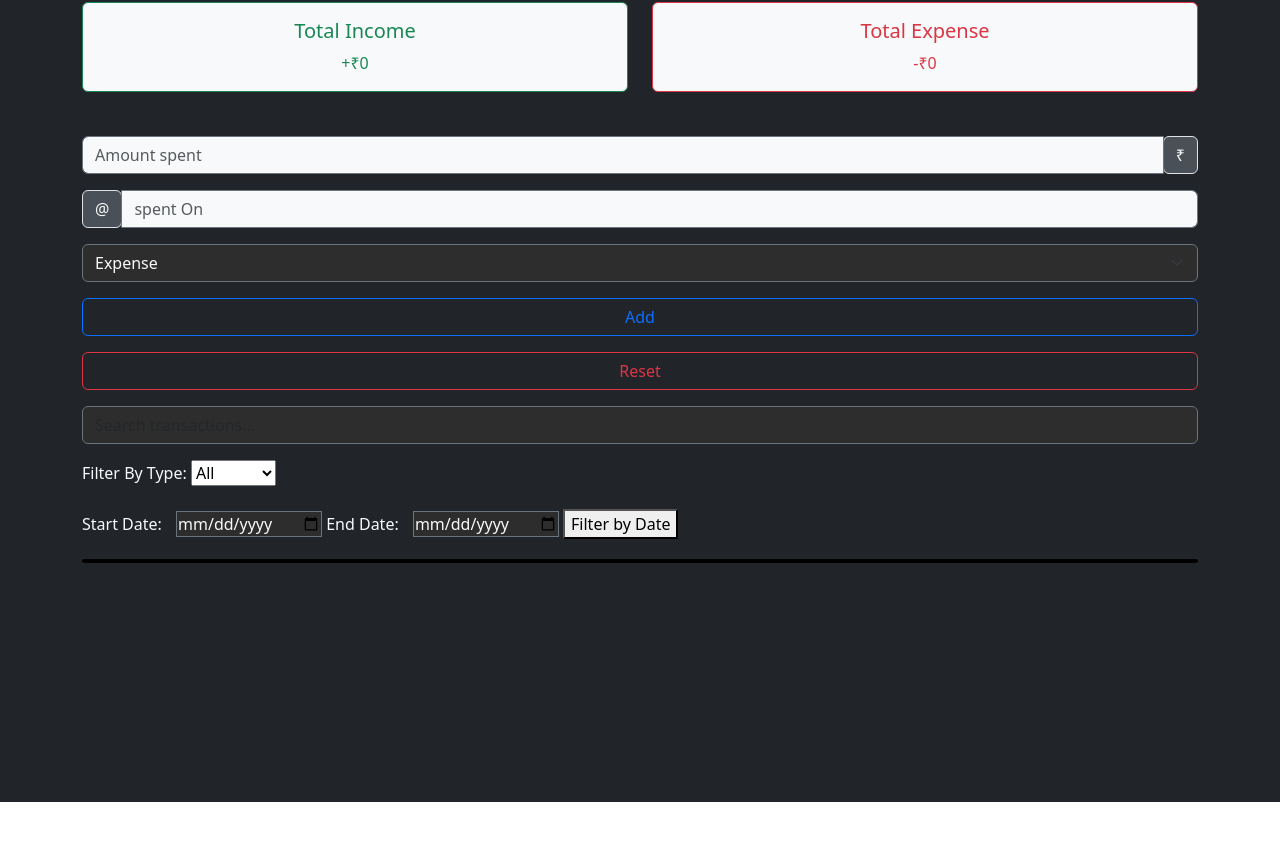
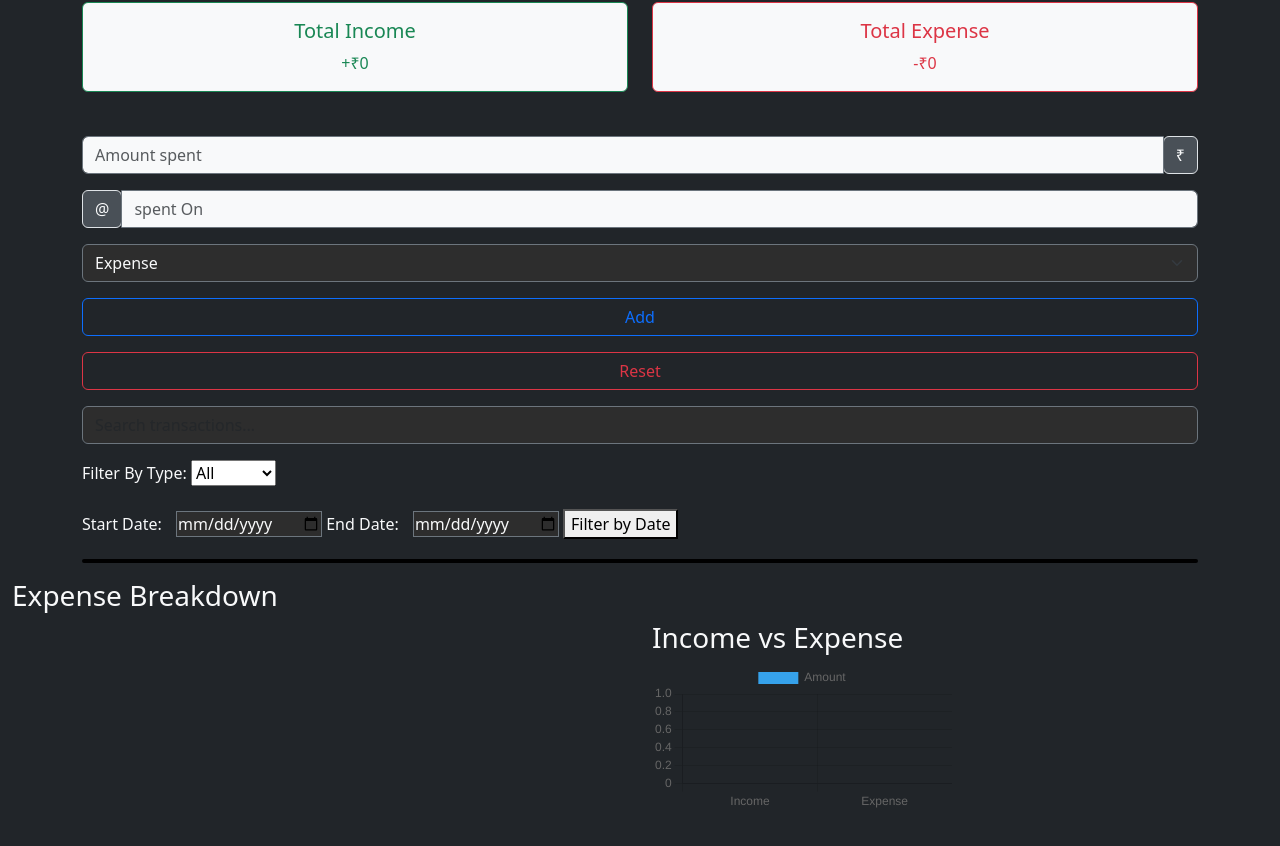
Before and after one commit to Uzrakhan/Xpense-App, a plain HTML site: page index.html in a window 1280 px wide. Shown: the part 48-894 px from the top of the page. Before the commit the page ends 850 px from the top, so only its background shows below. Drawn offline with nearby package versions, Linux system fonts and the light colour scheme.

Commit message:
Integrated charts for visualization of data

```diff
--- a/index.html
+++ b/index.html
@@ -165,11 +165,29 @@
             <div>
                 <ul class="list-group mb-3" id="expenseTable"></ul>
             </div>
+       </div>
 
+
+       <div class="d-grid">
+        <h3>Expense Breakdown</h3>
+        <div class="row">
+            <div class="col-md-6">
+                <canvas id="expenseBreakdownChart"></canvas>
+            </div>
+            <div class="col-md-6">
+                <h3>Income vs Expense</h3>
+                <canvas id="incomeVsExpenseChart"></canvas>
+            </div>
+        </div>
        </div>
+
+
+
     </div>
 
+
     <!--<p id="para"></p>-->
+    <script src="https://cdn.jsdelivr.net/npm/chart.js"></script>
     <script src="script.js"></script>
 </body>
 </html>
--- a/script.js
+++ b/script.js
@@ -27,6 +27,96 @@ function updateHeader(){
     totalExpenseEl.textContent = `-₹${totalExpense}`;
 }
 
+let expenseBreakdownChart;
+
+function renderExpenseBreakdownChart() {
+    const expenseCategories = {};
+    allTransactions.forEach((transaction) => {
+        if(transaction.type === 'expense') {
+            if(!expenseCategories[transaction.desc]) {
+                expenseCategories[transaction.desc] = 0;
+            }
+            expenseCategories[transaction.desc] += transaction.amount;
+        }
+    });
+
+    const labels = Object.keys(expenseCategories);
+    const data = Object.values(expenseCategories);
+
+    if(expenseBreakdownChart) {
+        expenseBreakdownChart.destroy();
+    }
+
+    const ctx = document.getElementById('expenseBreakdownChart').getContext('2d');
+
+    expenseBreakdownChart = new Chart(ctx, {
+        type: 'pie',
+        data: {
+            labels: labels,
+            datasets: [
+                {
+                    data: data,
+                    backgroundColor: [
+                        '#ff6384',
+                        '#36a2eb',
+                        '#ffcd56',
+                        '#4bc0c0',
+                        '#9966ff',
+                    ],
+                },
+            ],
+        },
+        options: {
+            responsive: false,
+            plugins : {
+                legend: {
+                    position: 'top'
+                },
+            },
+        },
+    });
+}
+
+let incomeVsExpenseChart;
+
+function renderIncomeVsExpenseChart() {
+    const incomeAmount = allTransactions
+        .filter((t) => t.type === 'income')
+        .reduce((sum, t) => sum + t.amount, 0);
+
+    const expenseAmount = allTransactions
+        .filter((t) => t.type === 'expense')
+        .reduce((sum, t) => sum + t.amount, 0);
+
+    if (incomeVsExpenseChart) {
+        incomeVsExpenseChart.destroy();
+    }
+
+    const ctx = document.getElementById('incomeVsExpenseChart').getContext('2d');
+    incomeVsExpenseChart = new Chart(ctx, {
+        type: 'bar',
+        data: {
+            labels: ['Income', 'Expense'],
+            datasets: [
+                {
+                    label: 'Amount',
+                    data: [incomeAmount, expenseAmount],
+                    backgroundColor: ['#36a2eb', '#ff6384'],
+                },
+            ],
+        },
+        options: {
+            responsive: false,
+            scales: {
+                y: {
+                    beginAtZero: true,
+                },
+            },
+        },
+    });
+}
+
+
 function addTransaction() {
     const amount = parseInt(inputAmountEl.value);
 
@@ -55,6 +145,10 @@ function addTransaction() {
     saveToLocalStorage();
     updateHeader();
     renderList(allTransactions);
+
+        // Update Charts
+        renderExpenseBreakdownChart();
+        renderIncomeVsExpenseChart();
 
     inputAmountEl.value = '';
     inputDescEl.value = '';
@@ -109,6 +203,11 @@ function loadDataFromStorage(){
 
         updateHeader();
         renderList(allTransactions);
+
+            // Update Charts
+    renderExpenseBreakdownChart();
+    renderIncomeVsExpenseChart();
+
     }
 
 
```
